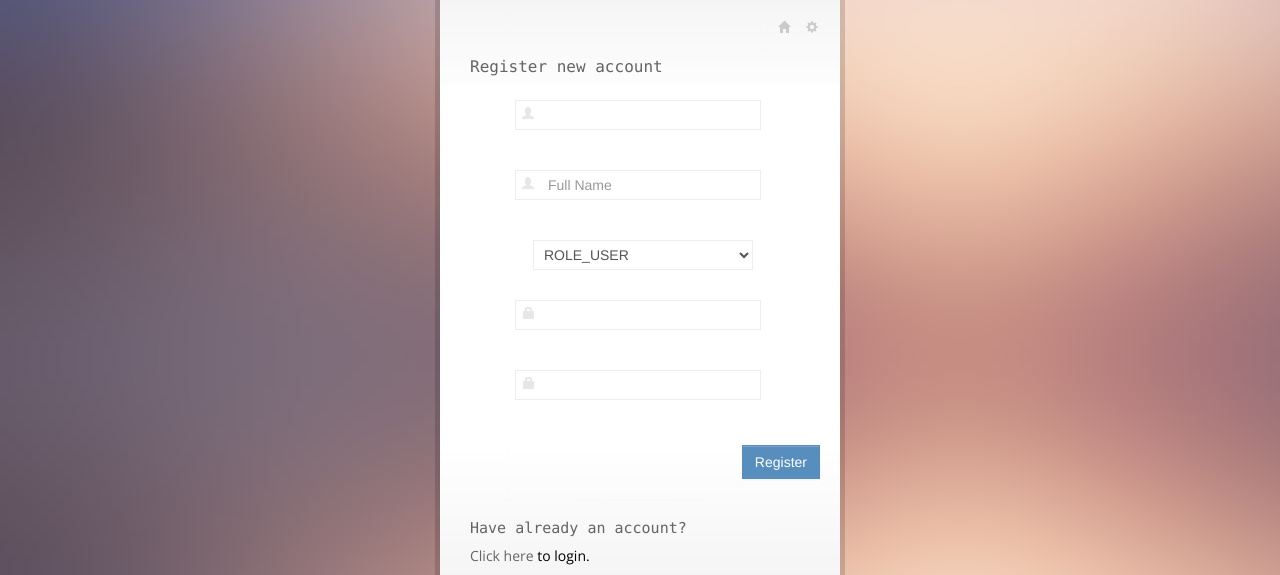
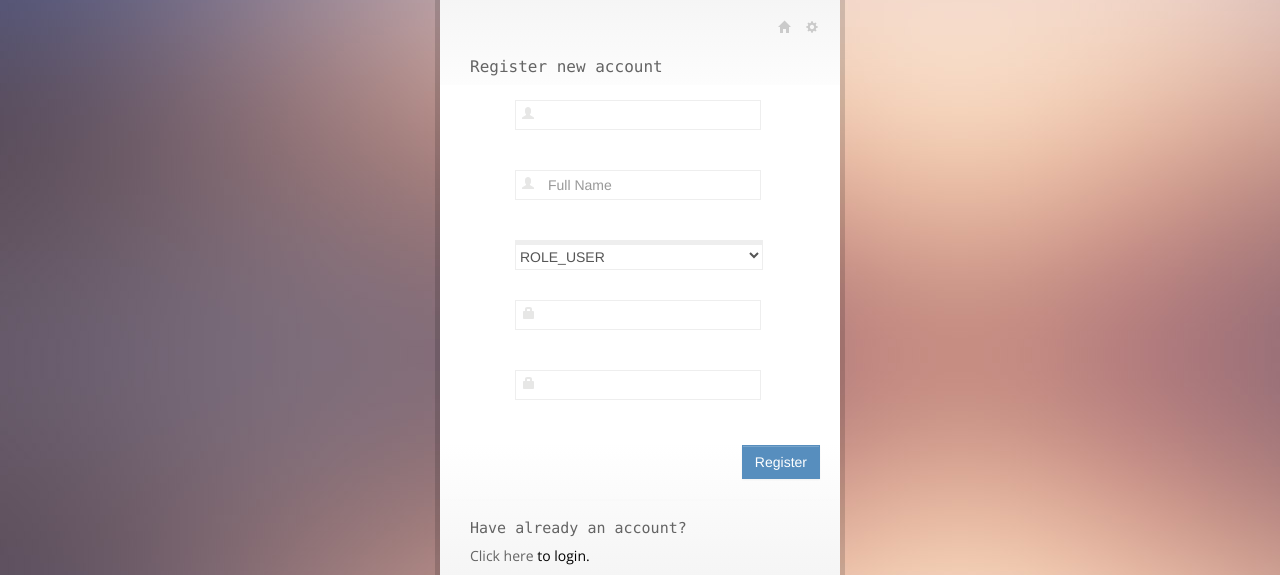
Before and after one commit to awpcourse/walking-coders, a Django app: page /register/ in a window 1280 px wide. Shown: the part 101-676 px from the top of the page. Run offline with Django 3.2, Linux system fonts and the light colour scheme; data comes from the database, SQL or seed files in the repository; some libraries are stand-ins or nearby versions.

Commit message:
select updated

```diff
--- a/templates/register.html
+++ b/templates/register.html
@@ -20,7 +20,7 @@
             </div>
             <div class="clearfix"></div>
             <div class="input-prepend" title="Role">
-                <select name="select_role" class="form-control">
+                <select name="select_role" class="dropdown-menu option" style="margin-left: 72px; width: 248px">
                     {% for role in roles %}
                         <option value="{{ role.id }}">{{ role.name }}</option>
                     {% endfor %}
```
